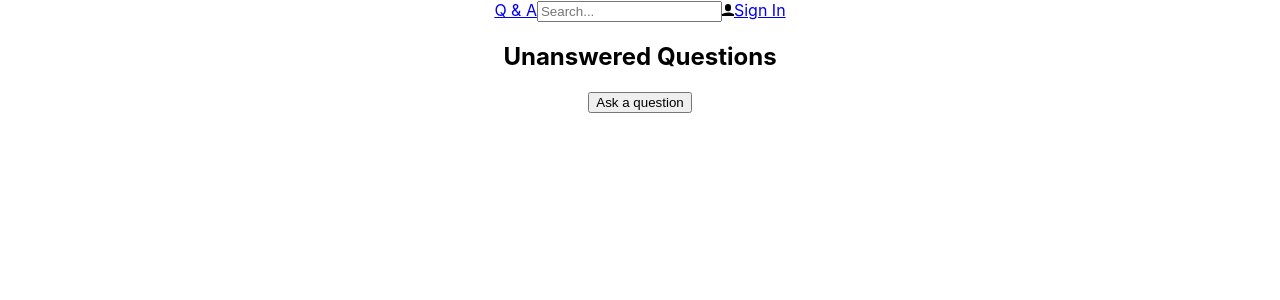
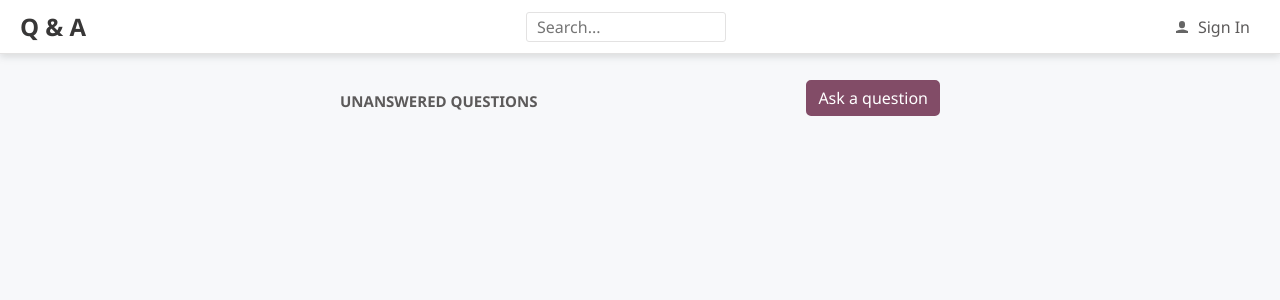
Before and after one commit to travis-watson1/QandA, a React (Create React App) app in the folder frontend/: page / in a window 1280 px wide. Shown: the top 300 px of the page. Built offline with nearby package versions, Linux system fonts and the light colour scheme.

Commit message:
Style Header, HomePage, App, and Icons components

```diff
--- a/frontend/package.json
+++ b/frontend/package.json
@@ -3,6 +3,8 @@
   "version": "0.1.0",
   "private": true,
   "dependencies": {
+    "@emotion/core": "^10.0.28",
+    "@emotion/styled": "^10.0.27",
     "@testing-library/jest-dom": "^4.2.4",
     "@testing-library/react": "^9.5.0",
     "@testing-library/user-event": "^7.2.1",
--- a/frontend/src/App.css
+++ /dev/null
@@ -1,38 +0,0 @@
-.App {
-  text-align: center;
-}
-
-.App-logo {
-  height: 40vmin;
-  pointer-events: none;
-}
-
-@media (prefers-reduced-motion: no-preference) {
-  .App-logo {
-    animation: App-logo-spin infinite 20s linear;
-  }
-}
-
-.App-header {
-  background-color: #282c34;
-  min-height: 100vh;
-  display: flex;
-  flex-direction: column;
-  align-items: center;
-  justify-content: center;
-  font-size: calc(10px + 2vmin);
-  color: white;
-}
-
-.App-link {
-  color: #61dafb;
-}
-
-@keyframes App-logo-spin {
-  from {
-    transform: rotate(0deg);
-  }
-  to {
-    transform: rotate(360deg);
-  }
-}
--- a/frontend/src/App.tsx
+++ b/frontend/src/App.tsx
@@ -1,11 +1,18 @@
 import React from 'react';
-import './App.css';
 import { Header } from './Header';
 import { HomePage } from './HomePage';
+/** @jsx jsx */
+import { css, jsx } from '@emotion/core';
+import { fontFamily, fontSize, gray2 } from './Styles';
 
-function App() {
+const App: React.FC = () => {
   return (
-    <div className="App">
+    <div css={css`
+          font-family: ${fontFamily};
+          font-size: ${fontSize};
+          color: ${gray2};
+        `}
+    >
       <Header />
       <HomePage />
     </div>
--- a/frontend/src/Header.tsx
+++ b/frontend/src/Header.tsx
@@ -1,11 +1,70 @@
 import React from 'react';
 import { UserIcon } from './Icons';
+/** @jsx jsx */
+import { css, jsx } from '@emotion/core';
+import { fontFamily, fontSize, gray1, gray2, gray5 } from './Styles';
 
 export const Header = () => (
-    <div>
-        <a href="./">Q & A</a>
-        <input type="text" placeholder="Search..."/>
-        <a href="./signin">
+    <div
+        css={css`
+            position: fixed;
+            box-sizing: border-box;
+            top: 0;
+            width: 100%;
+            display: flex;
+            align-items: center;
+            justify-content: space-between;
+            padding: 10px 20px;
+            background-color: #fff;
+            border-bottom: 1px solid ${gray5};
+            box-shadow: 0 3px 7px 0 rgba(110, 112, 114, 0.21);
+        `}
+    >
+        <a  href="./"
+            css={css`
+                font-size: 24px;
+                font-weight: bold;
+                color: ${gray1};
+                text-decoration: none;
+            `}
+        >
+            Q & A
+        </a>
+        <input  type="text"
+                placeholder="Search..."
+                css={css`
+                    box-sizing: border-box;
+                    font-family: ${fontFamily};
+                    font-size: ${fontSize};
+                    padding: 8px 10px;
+                    border: 1px solid ${gray5};
+                    border-radius: 3px;
+                    color: ${gray2};
+                    background-color: white;
+                    width: 200px;
+                    height: 30px;
+                    :focus {
+                    outline-color: ${gray5};
+                }
+                `}
+        />
+        <a href="./signin"
+            css={css`
+                font-family: ${fontFamily};
+                font-size: ${fontSize};
+                padding: 5px 10px;
+                background-color: transparent;
+                color: ${gray2};
+                text-decoration: none;
+                cursor: pointer;
+                span {
+                margin-left: 10px;
+                }
+                :focus {
+                outline-color: ${gray5};
+                }
+            `}
+        >
             <UserIcon />
             <span>Sign In</span>
         </a>
--- a/frontend/src/HomePage.tsx
+++ b/frontend/src/HomePage.tsx
@@ -1,10 +1,35 @@
 import React from 'react';
+/** @jsx jsx */
+import { css, jsx } from '@emotion/core';
+import { PrimaryButton } from './Styles';
 
 export const HomePage = () => (
-    <div>
-        <div>
-            <h2>Unanswered Questions</h2>
-            <button>Ask a question</button>
+    <div
+        css={css`
+            margin: 50px auto 20px auto;
+            padding: 30px 20px;
+            max-width: 600px;
+        `}
+    >
+        <div
+            css={css`
+                display: flex;
+                align-items: center;
+                justify-content: space-between;
+            `}
+        >
+            <h2
+                css={css`
+                    font-size: 15px;
+                    font-weight: bold;
+                    margin: 10px 0px 5px;
+                    text-align: center;
+                    text-transform: uppercase;
+                `}
+            >
+                Unanswered Questions
+            </h2>
+            <PrimaryButton>Ask a question</PrimaryButton>
         </div>
     </div>
 );
--- a/frontend/src/Icons.tsx
+++ b/frontend/src/Icons.tsx
@@ -1,4 +1,14 @@
 import React from 'react';
 import user from './user.svg';
+/** @jsx jsx */
+import { css, jsx } from '@emotion/core';
 
-export const UserIcon = () => <img src={user} alt="User" width="12px" />;
+
+export const UserIcon = () =>
+    <img src={user}
+         alt="User"
+         css={css`
+            width: 12px;
+            opacity: 0.6;
+        `}
+    />;
--- /dev/null
+++ b/frontend/src/Styles.ts
@@ -0,0 +1,36 @@
+import styled from '@emotion/styled';
+
+export const gray1 = '#383737';
+export const gray2 = '#5c5a5a';
+export const gray3 = '#857c81';
+export const gray4 = '#b9b9b9';
+export const gray5 = '#e3e2e2';
+export const gray6 = '#f7f8fa';
+export const primary1 = '#681c41';
+export const primary2 = '#824c67';
+export const accent1 = '#dbb365';
+export const accent2 = '#efd197';
+export const fontFamily = "'Segoe UI', 'Helvetica Neue',sans-serif";
+export const fontSize = '16px';
+
+export const PrimaryButton = styled.button`
+    background-color: ${primary2};
+    border-color: ${primary2};
+    border-style: solid;
+    border-radius: 5px;
+    font-family: ${fontFamily};
+    font-size: ${fontSize};
+    padding: 5px 10px;
+    color: white;
+    cursor: pointer;
+    :hover {
+    background-color: ${primary1};
+    }
+    :focus {
+    outline-color: ${primary2};
+    }
+    :disabled {
+    opacity: 0.5;
+    cursor: not-allowed;
+    }
+`;
--- a/frontend/src/index.css
+++ b/frontend/src/index.css
@@ -1,13 +1,4 @@
 body {
   margin: 0;
-  font-family: -apple-system, BlinkMacSystemFont, 'Segoe UI', 'Roboto', 'Oxygen',
-    'Ubuntu', 'Cantarell', 'Fira Sans', 'Droid Sans', 'Helvetica Neue',
-    sans-serif;
-  -webkit-font-smoothing: antialiased;
-  -moz-osx-font-smoothing: grayscale;
+  background-color: #f7f8fa;
 }
-
-code {
-  font-family: source-code-pro, Menlo, Monaco, Consolas, 'Courier New',
-    monospace;
-}
```
Also changed, not shown: 1 other file (tests, documents, lock files or other folders).
